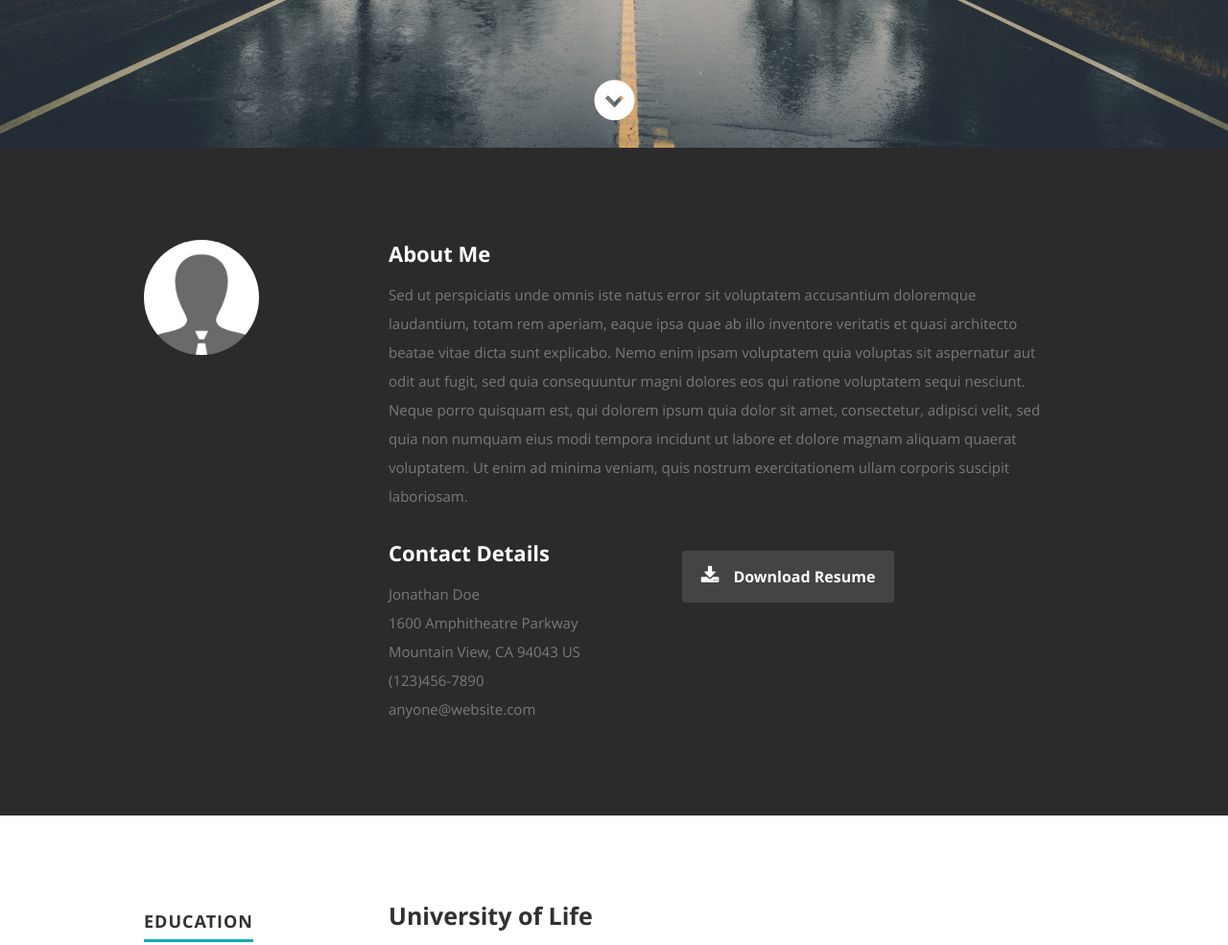
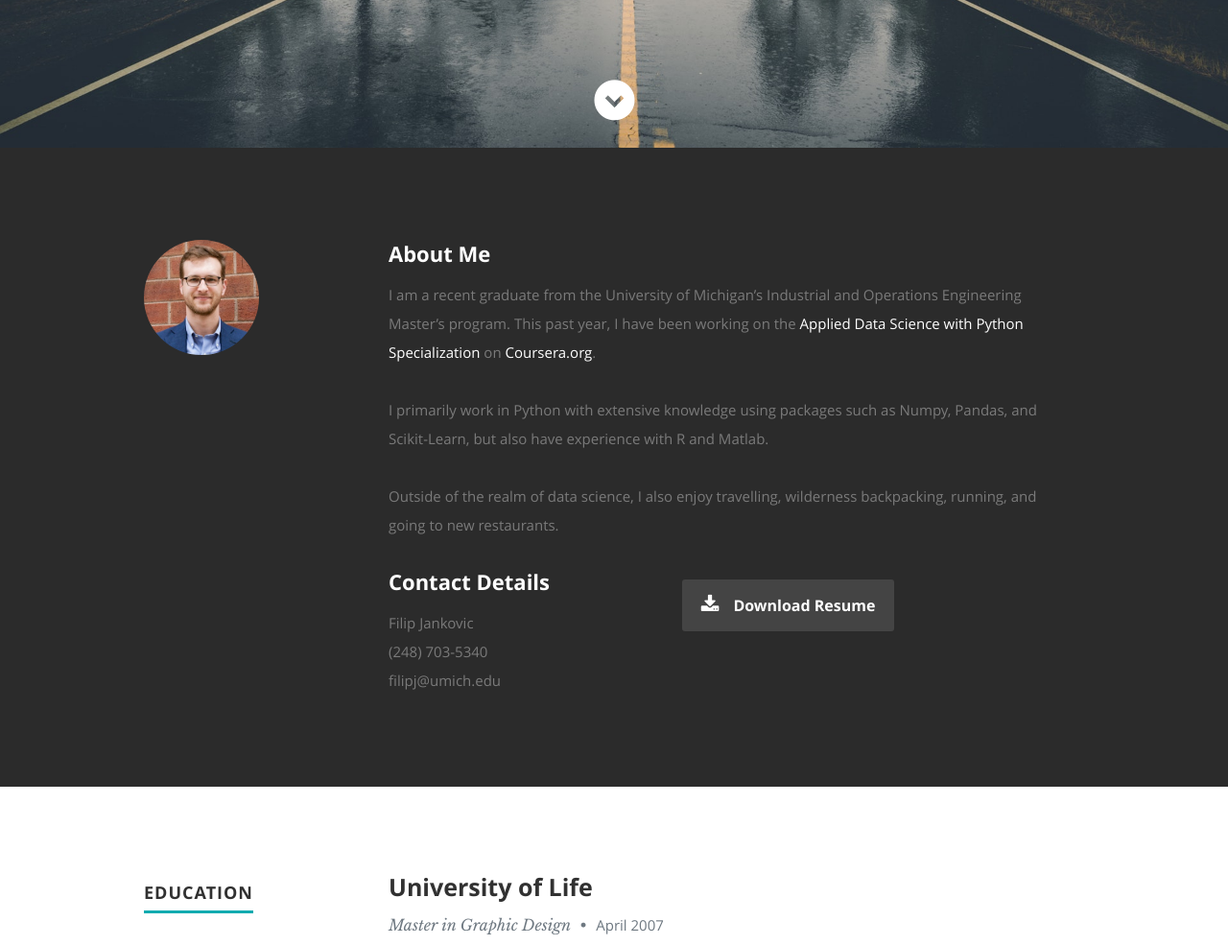
Before and after one commit to filipj8/FJWebsite, a Flask app: page / in a window 1280 px wide. Shown: the part 646-1631 px from the top of the page at 96% size. Run offline with Flask 2, Linux system fonts and the light colour scheme; some libraries are stand-ins or nearby versions.

Commit message:
add gitingore

```diff
--- a/app.py
+++ b/app.py
@@ -1,4 +1,4 @@
-from flask import Flask, render_template, url_for
+from flask import Flask, render_template, url_for, send_file
 
 app = Flask(__name__)
 
@@ -8,5 +8,10 @@ def index():
     return render_template('index.html')
 
 
+@app.route('/resume')
+def plot_csv():
+    return send_file('/Users/filip/PycharmProjects/filip_site/static/Resume/Filip_Jankovic_Resume.pdf')
+
+
 if __name__ == '__main__':
-    app.run()
+    app.run(debug=True)
--- a/templates/index.html
+++ b/templates/index.html
@@ -95,12 +95,18 @@
 
             <h2>About Me</h2>
 
-            <p>Sed ut perspiciatis unde omnis iste natus error sit voluptatem accusantium doloremque laudantium, totam rem aperiam,
-            eaque ipsa quae ab illo inventore veritatis et quasi architecto beatae vitae dicta sunt explicabo. Nemo enim ipsam
-            voluptatem quia voluptas sit aspernatur aut odit aut fugit, sed quia consequuntur magni dolores eos qui ratione
-            voluptatem sequi nesciunt. Neque porro quisquam est, qui dolorem ipsum quia dolor sit amet, consectetur, adipisci velit,
-            sed quia non numquam eius modi tempora incidunt ut labore et dolore magnam aliquam quaerat voluptatem.
-            Ut enim ad minima veniam, quis nostrum exercitationem ullam corporis suscipit laboriosam.
+            <p>I am a recent graduate from the University of Michigan’s Industrial and Operations Engineering Master’s
+                program. This past year, I have been working on the
+                <a href="https://www.coursera.org/specializations/data-science-python" target="_blank">Applied Data Science with Python Specialization </a>
+                on <a href="https://www.coursera.org" target="_blank">Coursera.org</a>.
+                <br>
+                <br>
+                I primarily work in Python with extensive knowledge using packages such as Numpy, Pandas, and
+                Scikit-Learn, but also have experience with R and Matlab.
+                <br>
+                <br>
+                Outside of the realm of data science, I also enjoy travelling, wilderness backpacking, running, and going
+                to new restaurants.
             </p>
 
             <div class="row">
@@ -109,19 +115,16 @@
 
                   <h2>Contact Details</h2>
                   <p class="address">
-						   <span>Jonathan Doe</span><br>
-						   <span>1600 Amphitheatre Parkway<br>
-						         Mountain View, CA 94043 US
-                     </span><br>
-						   <span>(123)456-7890</span><br>
-                     <span>anyone@website.com</span>
+						   <span>Filip Jankovic</span><br>
+						   <span>(248) 703-5340</span><br>
+                     <span>filipj@umich.edu</span>
 					   </p>
 
                </div>
 
                <div class="columns download">
                   <p>
-                     <a href="#" class="button"><i class="fa fa-download"></i>Download Resume</a>
+                     <a href="/resume" class="button" target="_blank"><i class="fa fa-download"></i>Download Resume</a>
                   </p>
                </div>
 
@@ -629,21 +632,18 @@
 
                      <li>
                         <blockquote>
-                           <p>Your work is going to fill a large part of your life, and the only way to be truly satisfied is
-                           to do what you believe is great work. And the only way to do great work is to love what you do.
-                           If you haven't found it yet, keep looking. Don't settle. As with all matters of the heart, you'll know when you find it.
+                           <p>“Why is it that when one man builds a wall, the next man immediately needs to know what's on the other side?”
                            </p>
-                           <cite>Steve Jobs</cite>
+                           <cite>Tyrion Lannister</cite>
                         </blockquote>
                      </li> <!-- slide ends -->
 
                      <li>
                         <blockquote>
-                           <p>This is Photoshop's version  of Lorem Ipsum. Proin gravida nibh vel velit auctor aliquet.
-                           Aenean sollicitudin, lorem quis bibendum auctor, nisi elit consequat ipsum, nec sagittis sem
-                           nibh id elit. Duis sed odio sit amet nibh vulputate cursus a sit amet mauris.
+                           <p>I have no special talent. I am only passionately curious.
+
                            </p>
-                           <cite>Mr. Adobe</cite>
+                           <cite>Albert Einstein</cite>
                         </blockquote>
                      </li> <!-- slide ends -->
 
```
Also changed, not shown: static/images/profilepic.jpg, 2 other files.
